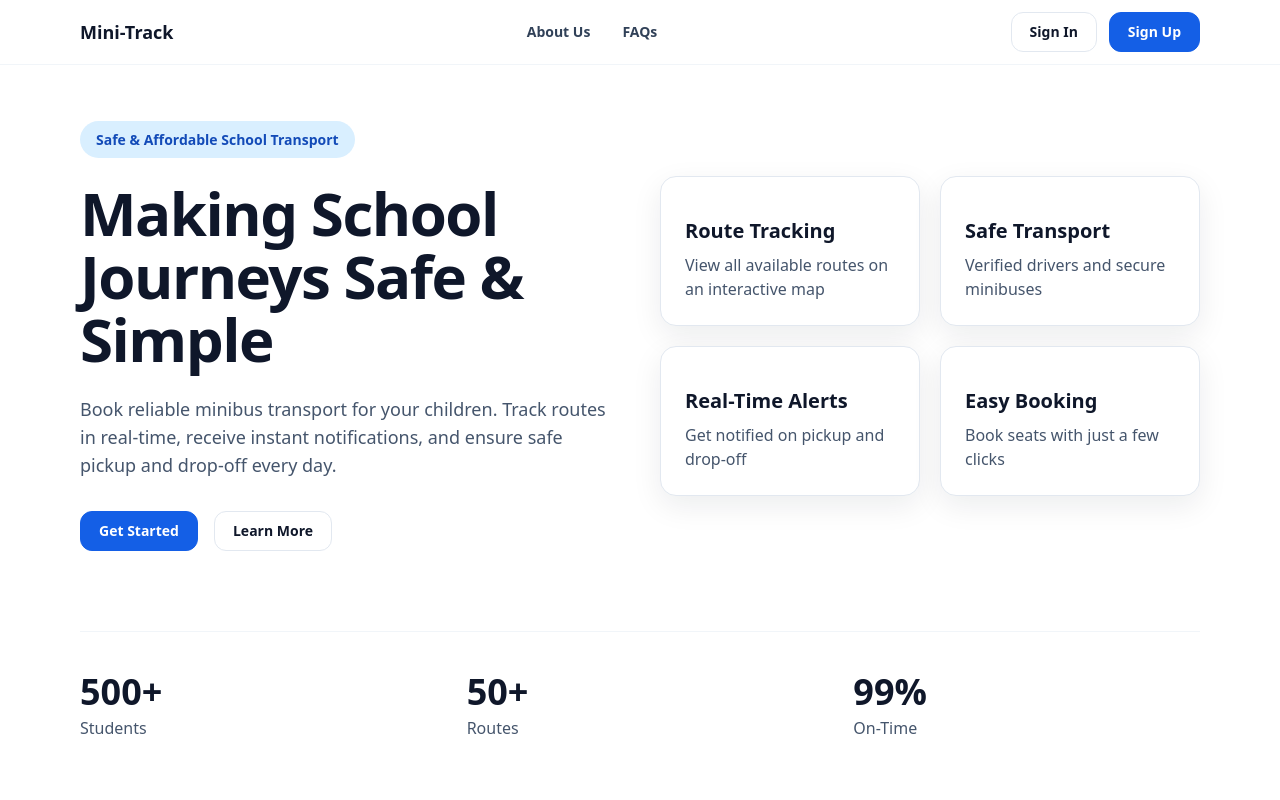
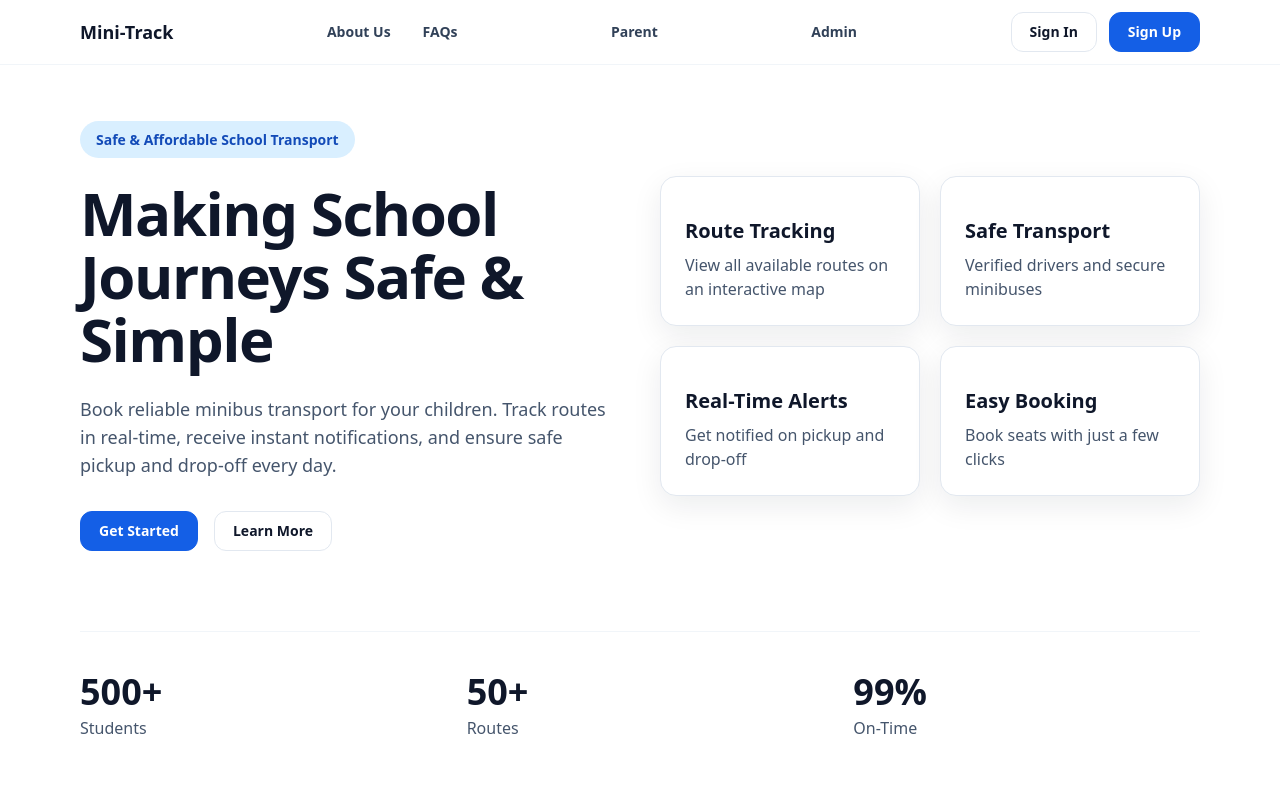
Before and after one commit to RoyCheru/Mini-Track, a Next.js app in the folder frontend/client/: page / in a window 1280 px wide. Shown: the top 800 px of the page. Built offline with nearby package versions, Linux system fonts and the light colour scheme.

Commit message:
added parent and admin navbar links

```diff
--- a/frontend/client/app/components/Navbar.tsx
+++ b/frontend/client/app/components/Navbar.tsx
@@ -18,6 +18,21 @@ export default function Navbar() {
             FAQs
           </Link>
         </nav>
+           {/* Parent Dashboard */}
+          <Link
+            className="text-sm font-semibold text-slate-700 hover:text-slate-900"
+            href={ROUTES.parentDashboard}
+          >
+            Parent
+          </Link>
+
+          {/* Admin Dashboard */}
+          <Link
+            className="text-sm font-semibold text-slate-700 hover:text-slate-900"
+            href={ROUTES.adminDashboard}
+          >
+            Admin
+          </Link>
 
         <div className="flex items-center gap-3">
           <Link className="btn btn-ghost" href={ROUTES.signin}>
```
